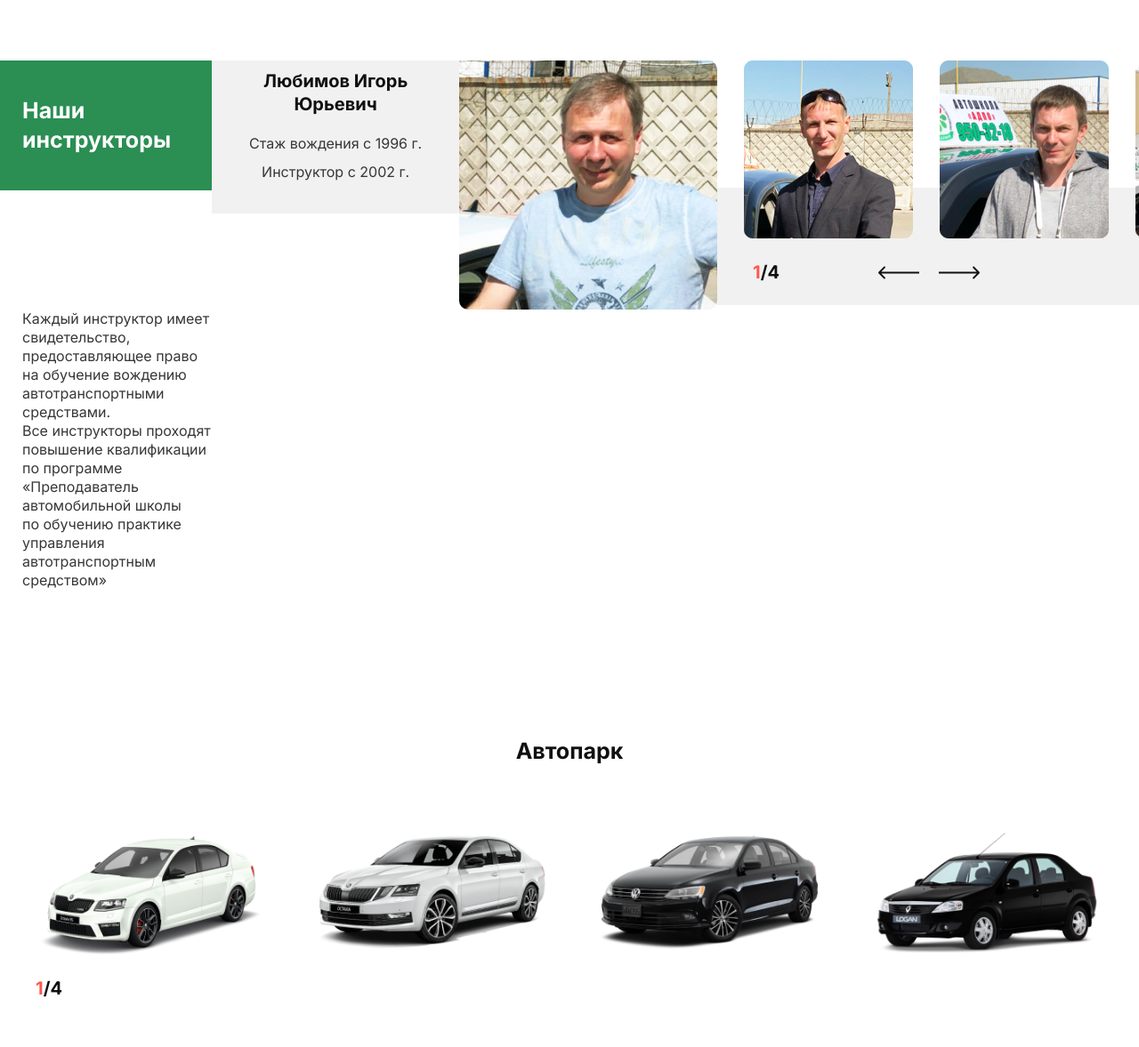
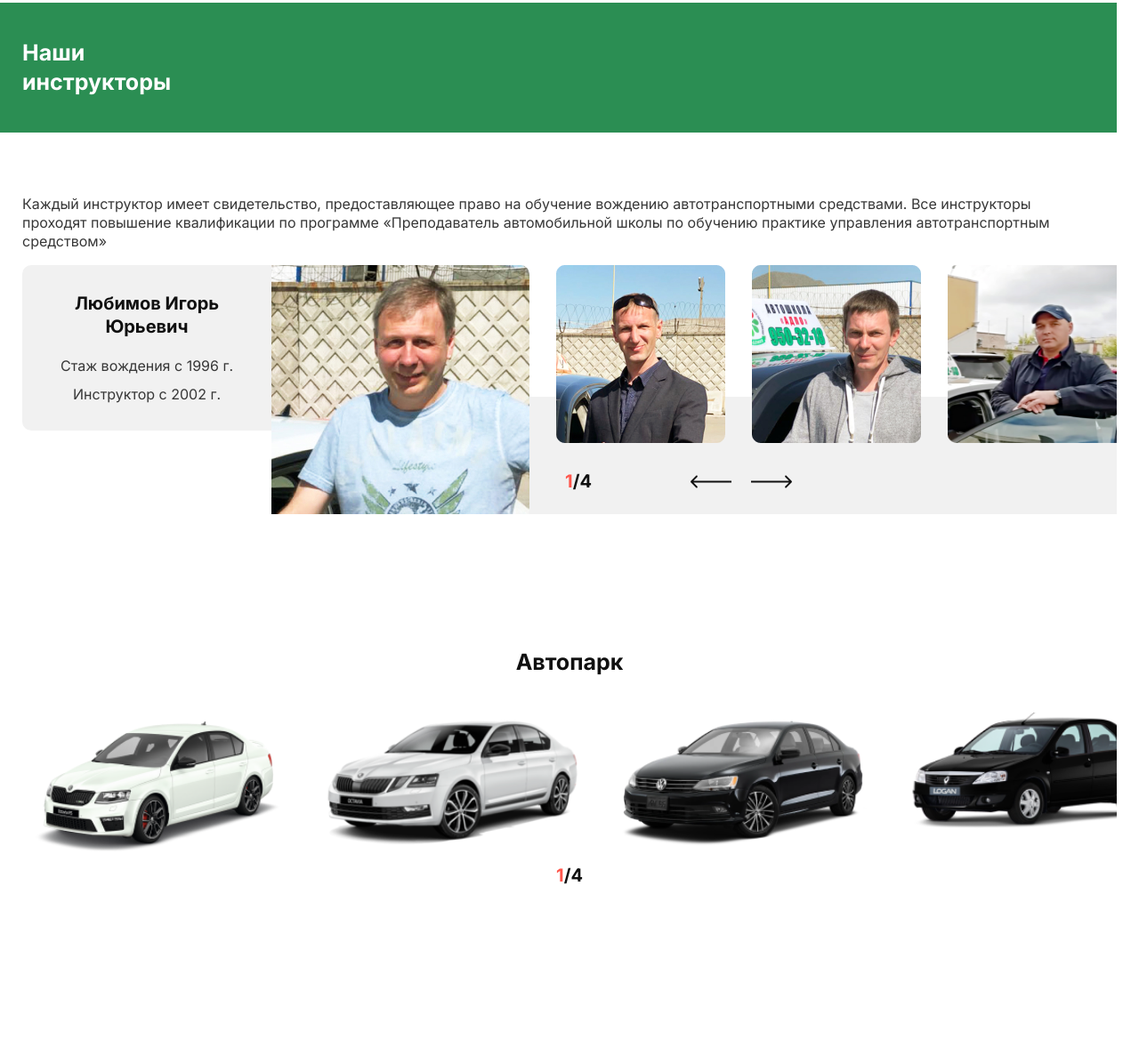
Before and after one commit to ekaterina-s/driving-school, a plain HTML site: page docs/index.html in a window 1280 px wide. Shown: the part 1841-3018 px from the top of the page at 89% size. Drawn offline with Linux system fonts and the light colour scheme.

Commit message:
доделала адаптив секций инструкторы и автопарк

```diff
--- a/app/scss/blocks/autopark-item.scss
+++ b/app/scss/blocks/autopark-item.scss
@@ -3,13 +3,22 @@
   flex-direction: column;
   align-items: center;
 
-  @include media ($tablet) {
+  @include media ($mobile) {
     display: none;
 
     &._active {
       display: block;
     }
   }
+}
+
+.autopark-item:first-child {
+  // margin-left: 40px;
+}
+
+.autopark-item:last-child {
+  margin-top: -24px;
+  // margin-left: -248px;
 }
 
 .autopark-item__pic {
@@ -37,7 +46,7 @@
     display: flex;
   }
 
-  @include media ($tablet) {
+  @include media ($mobile) {
     display: flex;
   }
 }
--- a/app/scss/blocks/autopark-list.scss
+++ b/app/scss/blocks/autopark-list.scss
@@ -4,6 +4,8 @@
   list-style-type: none;
   display: grid;
   gap: 30px;
-  grid-auto-flow: column;
+  grid-template-columns: repeat(4, 300px);
   max-width: 1405px;
+  height: 373px;
+  overflow: hidden;
 }
--- a/app/scss/blocks/autopark.scss
+++ b/app/scss/blocks/autopark.scss
@@ -2,32 +2,63 @@
   margin-bottom: 150px;
 }
 
-.autopark__container {
-  @include media ($tablet-pro) {
-    position: relative;
-  }
-}
+// .autopark__container {
+//   @include media ($tablet-pro) {
+//     position: relative;
+//   }
+// }
 
 .autopark__head {
   text-align: center;
   margin-bottom: 70px;
+  margin-bottom: 200px;
+
+  @include media ($tablet-pro) {
+    margin-bottom: 40px;
+  }
 
   @include media ($tablet) {
     text-align: left;
-    margin-bottom: 40px;
+  }
+}
+
+.autopark-list-wrapper {
+  position: relative;
+}
+
+.autopark-list-nav {
+  display: none;
+
+  @include media ($tablet-large) {
+    top: 160px;
+    right: 70px;
+    display: flex;
+  }
+
+  @include media ($mobile) {
+    display: none;
   }
 }
 
 .autopark__pagination {
   @include media ($tablet-pro) {
-    bottom: -50px;
-    left: 40px;
     position: absolute;
     display: flex;
+    top: 160px;
+    left: 0;
+    right: 0;
+    bottom: 0;
+    justify-content: center;
+    padding: 10px;
   }
 
   @include media ($tablet) {
     bottom: -42px;
     left: 17px;
   }
+
+  @include media ($mobile) {
+    top: 257px;
+    left: -263px;
+  }
 }
--- a/app/scss/blocks/branches.scss
+++ b/app/scss/blocks/branches.scss
@@ -2,8 +2,7 @@
   margin-bottom: 150px;
 
   @include media ($tablet-large) {
-    margin-bottom: 80px;
-    margin-bottom: 14px;
+    margin-bottom: 40px;
   }
 }
 
@@ -32,7 +31,7 @@
   @include media ($tablet-pro) {
     padding-top: 40px;
     padding-right: 15px;
-    padding-bottom: 150px;
+    padding-bottom: 85px;
     padding-left: 10px;
     border-radius: 0;
   }
--- a/app/scss/blocks/instructors.scss
+++ b/app/scss/blocks/instructors.scss
@@ -3,18 +3,24 @@
   overflow: hidden;
 
   @include media ($tablet) {
-    margin-bottom: 80px;
+    margin-bottom: 86px;
   }
 }
 
 .instructors__container {
   display: grid;
-  grid-template-columns: 3fr 8fr;
+  grid-template-columns: 3fr 280px 8fr;
+  grid-template-rows: 210px auto auto;
   align-items: flex-start;
 
-  @include media ($tablet-large) {
-    display: flex;
-    flex-direction: column;
+  // @include media ($tablet-large) {
+  //   display: flex;
+  //   flex-direction: column;
+  // }
+
+  @include media ($tablet-pro) {
+    grid-template-columns: auto;
+    grid-template-rows: auto;
   }
 }
 
@@ -25,6 +31,7 @@
 
   @include media ($tablet-large) {
     color: #101010;
+    order: -1;
   }
 
   &::before {
@@ -60,13 +67,15 @@
 
   @include media ($tablet-pro) {
     width: 1224px;
+    width: 100%;
+    justify-content: center;
+    order: 3;
   }
 
   @include media ($tablet-large) {
     order: 2;
     margin-top: 40px;
-    grid-template-columns: none;
-    justify-content: stretch;
+    display: block;
   }
 }
 
@@ -76,7 +85,10 @@
   @include media ($tablet-large) {
     display: flex;
     bottom: 0;
-    left: 15px;
+    left: 0;
+    right: 0;
+    justify-content: center;
+    padding: 10px;
   }
 }
 
@@ -87,15 +99,23 @@
 }
 
 .instructors__description {
-  padding: 0;
+  padding: 70px 30px 0 0;
   margin: 0;
   @include font(16px, 21px, $basic-family);
   color: $section-description-color;
+  grid-column: 1/-2;
 
   @include media ($tablet-pro) {
-    margin-bottom: 15px;
+    margin-bottom: 16px;
+    order: 2;
+  }
+
+  @include media ($tablet-large) {
+    order: 0;
+    padding: 0;
   }
 }
+
 
 .instructors__button-more {
   display: none;
--- a/app/scss/blocks/main-slider-wrapper.scss
+++ b/app/scss/blocks/main-slider-wrapper.scss
@@ -1,5 +1,7 @@
 .main-slider-wrapper {
   @include media ($tablet-large) {
     position: relative;
+    padding-bottom: 40px;
+    width: 100%;
   }
 }
--- a/app/scss/blocks/main-slider.scss
+++ b/app/scss/blocks/main-slider.scss
@@ -4,6 +4,11 @@
   list-style-type: none;
   overflow: hidden;
   max-width: 580px;
+  display: flex;
+
+  @include media ($tablet-large) {
+    max-width: none;
+  }
 }
 
 .main-slider__item {
@@ -32,16 +37,17 @@
   max-width: 280px;
 
   @include media ($tablet-pro) {
-    padding: 10px 10px 36px 10px;
+    padding: 30px 40px;
+    border-radius: 10px 0 0 10px;
   }
 
   @include media ($tablet-large) {
-    padding: 40px 16px;
+    // padding: 40px 16px;
     border-radius: 10px 0 0 10px;
   }
 
   @include media ($mobile) {
-    max-width: 290px;
+    max-width: 606px;
     border-radius: 0 0 10px 10px;
     padding: 20px 38px 20px 48px;
     gap: 10px;
@@ -49,16 +55,31 @@
 }
 
 .main-slider__pic {
+  @include media ($tablet-large) {
+    flex-grow: 1;
+    height: 100%;
+  }
+}
+
+.main-slider__img {
+  height: auto;
+  border-radius: 0 10px 10px 10px;
+
   @include media ($tablet-pro) {
-    border-radius: 0 10px 10px 10px;
+    border-radius: 0 10px 0 0;
   }
 
   @include media ($tablet-large) {
     border-radius: 0 10px 10px 0;
+    width: 100%;
+    height: 320px;
+    object-fit: cover;
+    object-position: center;
   }
 
   @include media ($mobile) {
     border-radius: 0;
+    height: 280px;
   }
 }
 
@@ -79,8 +100,3 @@
 .main-slider__info--top {
   margin-bottom: 10px;
 }
-
-.main-slider__pic {
-  height: auto;
-  border-radius: 0 10px 10px 10px;
-}
--- a/app/scss/blocks/second-slider.scss
+++ b/app/scss/blocks/second-slider.scss
@@ -4,10 +4,14 @@
   grid-auto-flow: column;
   list-style-type: none;
   background: linear-gradient(#F1F1F1, #F1F1F1) no-repeat left bottom/100% 132px;
-  padding-bottom: 75px;
+  padding-bottom: 80px;
   max-width: 656px;
   margin-left: -30px;
   padding-left: 30px;
+
+  @include media ($tablet-pro) {
+    max-width: 665px;
+  }
 }
 
 .second-slider__item {
--- a/docs/index.html
+++ b/docs/index.html
@@ -10,7 +10,7 @@
   <link
     href="https://fonts.googleapis.com/css2?family=Inter:wght@400;600;700&family=Roboto:wght@400;500;700&display=swap"
     rel="stylesheet">
-  <link rel="stylesheet" href="css/main.css?t=1658492157972">
+  <link rel="stylesheet" href="css/main.css?t=1659610440100">
   <svg style="display: none;">
     <symbol viewBox="0 0 32 32" id="instagram">
       <path
@@ -236,9 +236,9 @@
                   <p class="main-slider__info main-slider__info--bottom">Инструктор с 2002 г.</p>
                 </div>
               </div>
-              <picture>
+              <picture class="main-slider__pic">
                 <source media="(min-width: 1295px)" srcset="img/instructors-pic-1.jpg">
-                <img class="main-slider__pic" src="img/instructors-pic-1-mobile.png" alt="фото инструктора" width="290"
+                <img class="main-slider__img" src="img/instructors-pic-1-mobile.png" alt="фото инструктора" width="290"
                   height="280">
               </picture>
             </li>
@@ -303,7 +303,7 @@
             <div class="section-text pagination__number pagination__number--slash">/</div>
             <div class="section-text pagination__number">4</div>
           </div>
-          <div class="instructors__slider-nav slider-nav">
+          <div class="slider-nav instructors__slider-nav">
             <button class="slider-nav__button slider-nav__button--left" type="button"><svg
                 class="slider-nav__icon slider-nav__icon--left">
                 <use xlink:href="#left" />
@@ -326,6 +326,7 @@
   <section class="autopark">
     <div class="autopark__container container">
       <h2 class="section-head autopark__head">Автопарк</h2>
+      <div class="autopark-list-wrapper">
         <ul class="autopark__list autopark-list">
           <li class="autopark-list__item autopark-item">
             <div class="inscription autopark-item__inscription">
@@ -333,9 +334,9 @@
               <div class="inscription__released">Год выпуска: 2017</div>
             </div>
             <picture>
-            <source media="(min-width: 993px)" srcset="img/autopark-car_1_mobile.png">
-            <img class="autopark-item__pic" src="img/autopark-car_1.png" alt="машина автопарка" width="263"
-              height="143">
+              <source media="(min-width: 993px)" srcset="img/autopark-car_1.png">
+              <img class="autopark-item__pic" src="img/autopark-car_1_mobile.png" alt="машина автопарка" width="290"
+                height="157">
             </picture>
           </li>
           <li class="autopark-list__item autopark-item _active">
@@ -344,9 +345,9 @@
               <div class="inscription__released">Год выпуска: 2017</div>
             </div>
             <picture>
-            <source media="(min-width: 993px)" srcset="img/autopark-car_2_mobile.png">
-            <img class="autopark-item__pic" src="img/autopark-car_2.png" alt="машина автопарка" width="263"
-              height="143">
+              <source media="(min-width: 993px)" srcset="img/autopark-car_2.png">
+              <img class="autopark-item__pic" src="img/autopark-car_2_mobile.png" alt="машина автопарка" width="290"
+                height="157">
             </picture>
           </li>
           <li class="autopark-list__item autopark-item">
@@ -355,9 +356,9 @@
               <div class="inscription__released">Год выпуска: 2014</div>
             </div>
             <picture>
-            <source media="(min-width: 993px)" srcset="img/autopark-car_3_mobile.png">
-            <img class="autopark-item__pic" src="img/autopark-car_3.png" alt="машина автопарка" width="263"
-              height="143">
+              <source media="(min-width: 993px)" srcset="img/autopark-car_3.png">
+              <img class="autopark-item__pic" src="img/autopark-car_3_mobile.png" alt="машина автопарка" width="290"
+                height="157">
             </picture>
           </li>
           <li class="autopark-list__item autopark-item">
@@ -366,9 +367,9 @@
               <div class="inscription__released">Год выпуска: 2009</div>
             </div>
             <picture>
-            <source media="(min-width: 993px)" srcset="img/autopark-car_4_mobile.png">
-            <img class="autopark-item__pic" src="img/autopark-car_4.png" alt="машина автопарка" width="263"
-              height="143">
+              <source media="(min-width: 993px)" srcset="img/autopark-car_4.png">
+              <img class="autopark-item__pic" src="img/autopark-car_4_mobile.png" alt="машина автопарка" width="290"
+                height="157">
             </picture>
           </li>
         </ul>
@@ -376,6 +377,17 @@
           <div class="section-text pagination__number _active">1</div>
           <div class="section-text pagination__number pagination__number--slash">/</div>
           <div class="section-text pagination__number">4</div>
+        </div>
+        <div class="autopark-list-nav slider-nav">
+          <button class="slider-nav__button slider-nav__button--left" type="button"><svg
+              class="slider-nav__icon slider-nav__icon--left">
+              <use xlink:href="#left" />
+            </svg></button>
+          <button class="slider-nav__button slider-nav__button--right" type="button"><svg
+              class="slider-nav__icon slider-nav__icon--right">
+              <use xlink:href="#left" />
+            </svg></button>
+        </div>
       </div>
     </div>
   </section>
@@ -408,7 +420,9 @@
       </div>
     </div>
   </section> -->
-  <script src="js/main.js?t=1658492157972"></script>
+  <script src="js/main.js?t=1659610440100"></script>
+  <!-- <script src="https://cdn.jsdelivr.net/npm/swiper@8/swiper-bundle.min.js"></script> -->
+
 </body>
 
 </html>
--- a/docs/js/main.js
+++ b/docs/js/main.js
@@ -1 +1 @@
-(()=>{var e=document.querySelector(".js-burger"),t=document.querySelector(".js-overlay"),c=document.querySelector(".js-body"),o=document.querySelector(".js-dropdown"),l=document.querySelector(".dropdown__button");e.addEventListener("click",(function(){e.classList.toggle("_active"),t.classList.toggle("_active"),c.classList.toggle("lock")})),l.addEventListener("click",(function(){o.classList.toggle("_active")}));for(var n=document.querySelectorAll(".autopark-item__pic"),r=document.querySelectorAll(".autopark-item__inscription"),i=function(e){n[e].addEventListener("click",(function(){n[e].classList.toggle("_active"),r[e].classList.toggle("_active")}))},s=0;s<n.length;s++)i(s);document.querySelectorAll(".js-tab-button"),document.querySelectorAll(".js-tabcontent-list"),document.querySelectorAll(".tabcontent__link")})();
+(()=>{var e=document.querySelector(".js-burger"),t=document.querySelector(".js-overlay"),o=document.querySelector(".js-body"),c=document.querySelector(".js-dropdown"),l=document.querySelector(".dropdown__button");e.addEventListener("click",(function(){e.classList.toggle("_active"),t.classList.toggle("_active"),o.classList.toggle("lock")})),l.addEventListener("click",(function(){c.classList.toggle("_active")}));document.querySelectorAll(".autopark-item__pic"),document.querySelectorAll(".autopark-item__inscription"),document.querySelectorAll(".js-tab-button"),document.querySelectorAll(".js-tabcontent-list"),document.querySelectorAll(".tabcontent__link")})();
```
Also changed, not shown: app/html/index.html (+29 -15 lines), app/js/main.js (+6 -6 lines), docs/css/main.css. Lines whose indentation alone changed are shown as unchanged.
